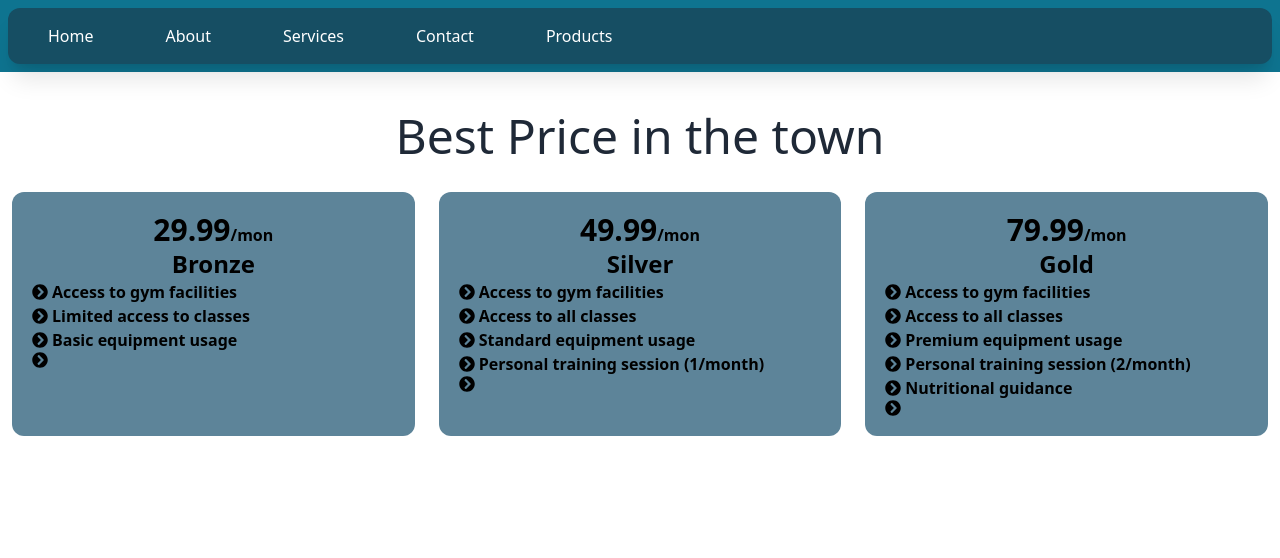
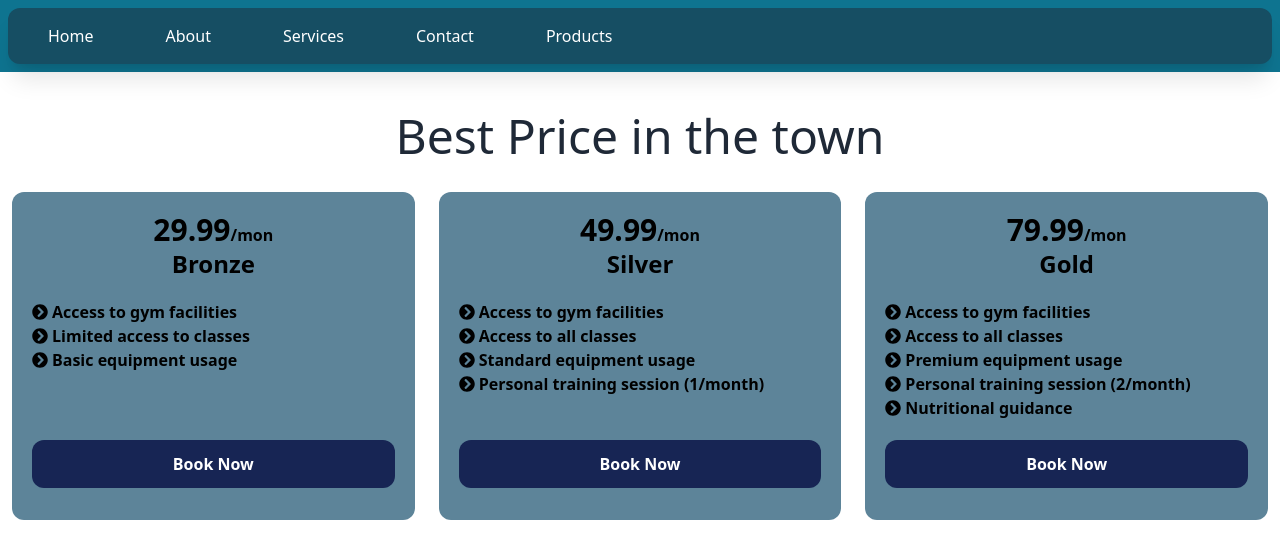
Before and after one commit to OHshajim/Price-Option, a React (Vite) app: page / in a window 1280 px wide. Shown: the top 558 px of the page. Built offline with nearby package versions, Linux system fonts and the light colour scheme.

Commit message:
cart bug fixed and btn add

```diff
--- a/src/App.jsx
+++ b/src/App.jsx
@@ -8,7 +8,7 @@ function App() {
 
   return (
     <>
-    <Navbar></Navbar>
+      <Navbar></Navbar>
       {/* <DaisyNav></DaisyNav> */}
       <PriceOptions></PriceOptions>
     </>
--- a/src/assets/Components/Feature/Feature.jsx
+++ b/src/assets/Components/Feature/Feature.jsx
@@ -3,8 +3,8 @@ import { FaChevronCircleRight } from "react-icons/fa";
 
 const Feature = ({ feature }) => {
     return (
-        <div>
-            <p className='text-start flex items-center gap-1'> <FaChevronCircleRight />
+        <div >
+            <p className='text-start flex items-center gap-1 '> <FaChevronCircleRight />
                 {feature}</p>
         </div>
     );
--- a/src/assets/Components/Navbar/Navbar.jsx
+++ b/src/assets/Components/Navbar/Navbar.jsx
@@ -22,7 +22,7 @@ const Navbar = () => {
                 }
             </div>
 
-            <ul className={`lg:flex gap-10 absolute md:static duration-1000 bg-cyan-900 px-6 rounded-xl py-2 shadow-xl
+            <ul className={`md:flex gap-10 absolute md:static duration-1000 bg-cyan-900 px-6 rounded-xl py-2 shadow-xl
             ${isOpen?'top-11':'-top-60'}
             `}>
                 {
--- a/src/assets/Components/PriceOption/PriceOption.jsx
+++ b/src/assets/Components/PriceOption/PriceOption.jsx
@@ -1,20 +1,22 @@
 import PropTypes from 'prop-types'; // ES6
 import Feature from '../Feature/Feature';
 
-const PriceOption = ({option}) => {
-    const {type,price,features}=option
+const PriceOption = ({ option }) => {
+    const { type, price, features } = option
     console.log(features);
     return (
-        <div className='bg-[#5d8499] text-black font-semibold m-3 text-center p-5 rounded-xl '>
+        <div className='bg-[#5d8499] text-black font-semibold m-3 text-center p-5 rounded-xl flex flex-col'>
             <h2>
                 <span className='text-3xl'>{price}</span>
                 <span>/mon</span>
             </h2>
-            <h3 className='text-2xl'>{type}</h3>
-            {
-                features.map((feature,index)=><Feature key={index} feature={feature}></Feature>)
-            }
-            <Feature></Feature>
+            <h3 className='text-2xl font-bold mb-3'>{type}</h3>
+            <div className='flex-grow my-2'>
+                {
+                    features.map((feature, index) => <Feature key={index} feature={feature}></Feature>)
+                }
+            </div>
+            <button className='py-3 bg-blue-950 w-full rounded-xl my-3 text-white hover:bg-blue-800'>Book Now</button>
         </div>
     );
 };
--- a/src/assets/Components/PriceOptions/PriceOptions.jsx
+++ b/src/assets/Components/PriceOptions/PriceOptions.jsx
@@ -1,7 +1,7 @@
 import PriceOption from "../PriceOption/PriceOption";
 
 const PriceOptions = () => {
-    const priceOptions =[
+  const priceOptions = [
     {
       "id": 1,
       "type": "Bronze",
@@ -41,7 +41,7 @@ const PriceOptions = () => {
   return (
     <div>
       <h1 className="text-5xl flex justify-center mt-10 mb-5">Best Price in the town </h1>
-            <div className='grid grid-cols-1 md:grid-cols-3 '>
+      <div className='grid  md:grid-cols-3 '>
         {
           priceOptions.map(option => <PriceOption key={option.id} option={option}></PriceOption>)
         }
```
Lines whose indentation alone changed are shown as unchanged.
